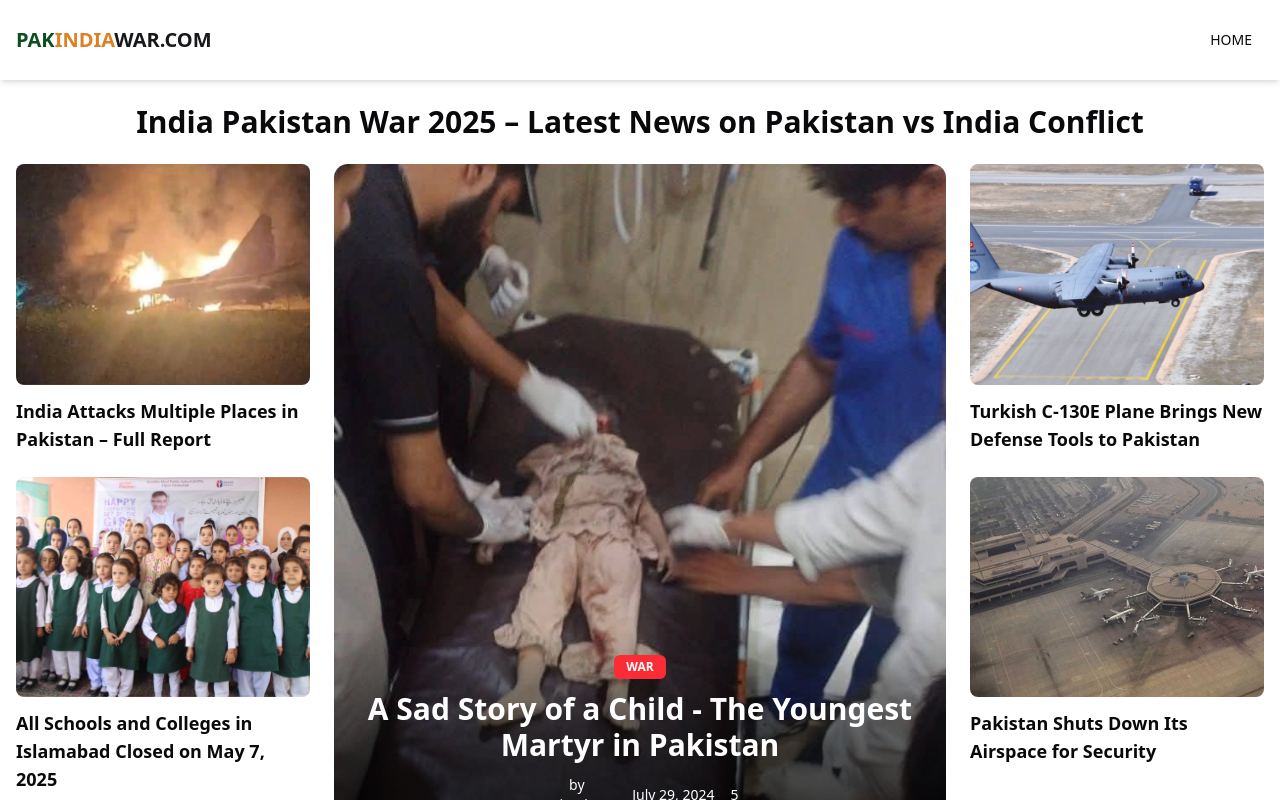
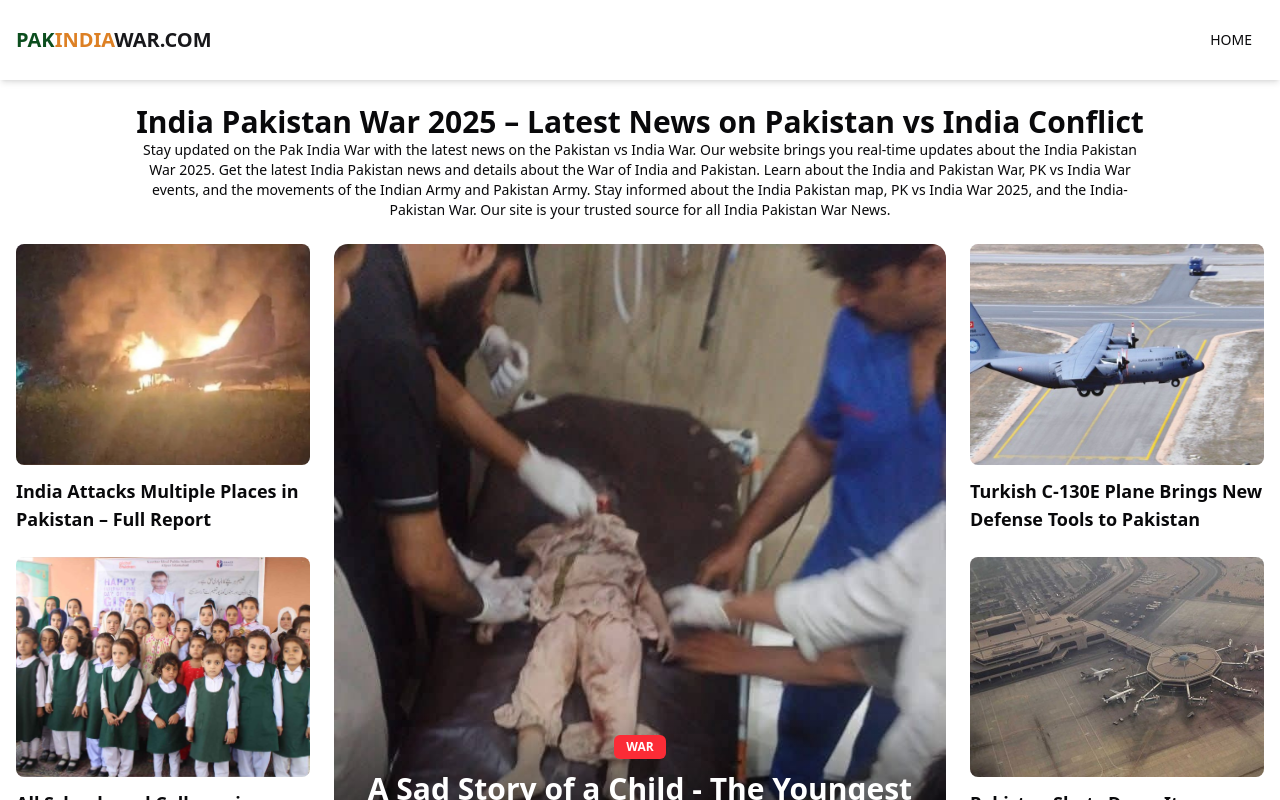
Before and after one commit to tahaamin2013/earss, a Next.js app: page / in a window 1280 px wide. Shown: the top 800 px of the page. Built offline with nearby package versions, Linux system fonts and the light colour scheme.

Commit message:
refactor: Add descriptive paragraph for enhanced context on the India Pakistan War

```diff
--- a/src/app/page.tsx
+++ b/src/app/page.tsx
@@ -101,6 +101,9 @@ export default function Home() {
         <h1 className="font-bold text-3xl">
           India Pakistan War 2025 – Latest News on Pakistan vs India Conflict
         </h1>
+        <p className="text-sm w-fit md:w-[1000px] mx-auto">Stay updated on the Pak India War with the latest news on the Pakistan vs India War. Our website brings you real-time updates about the India Pakistan War 2025. Get the latest India Pakistan news and details about the War of India and Pakistan. Learn about the India and Pakistan War, PK vs India War events, and the movements of the Indian Army and Pakistan Army. Stay informed about the India Pakistan map, PK vs India War 2025, and the India-Pakistan War. Our site is your trusted source for all India Pakistan War News.
+
+</p>
       </div>
 
       <div className="container mb-[100px] mx-auto px-4">
```
